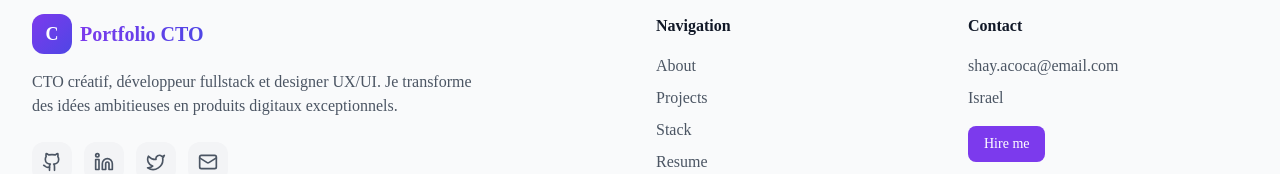
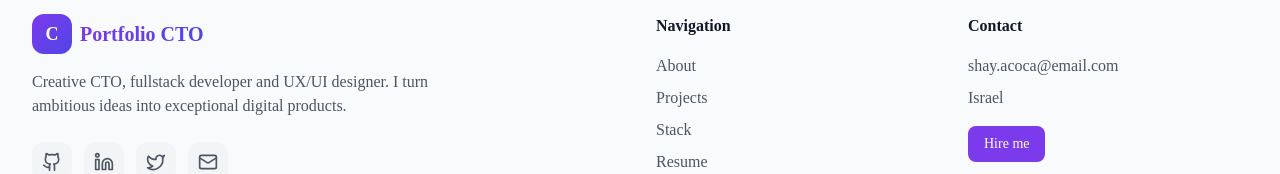
Before and after one commit to Sy2force/Portfolio---pro-2026, a React (Vite) app: page / in a window 1280 px wide. Shown: the part 4533-4707 px from the top of the page. Built offline with nearby package versions, Linux system fonts and the light colour scheme.

Commit message:
fix: final polish, resolve all build errors, full i18n coverage, and route optimization

```diff
--- a/src/components/about/AboutContent.tsx
+++ b/src/components/about/AboutContent.tsx
@@ -241,7 +241,7 @@ function ProfileHeader() {
               Shay Acoca
             </h1>
             <p className="text-xl text-white/90 mb-4">
-              CTO Junior • Développeur Fullstack • Formé chez HackerU
+              {t("about.role")}
             </p>
 
             <div className="flex flex-wrap justify-center md:justify-start gap-4 text-white/80 text-sm mb-6">
--- a/src/components/layout/Footer.tsx
+++ b/src/components/layout/Footer.tsx
@@ -31,8 +31,7 @@ export function Footer() {
               </span>
             </Link>
             <p className="text-gray-600 dark:text-gray-400 max-w-md mb-6">
-              CTO créatif, développeur fullstack et designer UX/UI.
-              Je transforme des idées ambitieuses en produits digitaux exceptionnels.
+              {t("footer.brandDescription")}
             </p>
             <div className="flex items-center gap-3">
               {socialLinks.map((link) => {
--- a/src/i18n/messages/en.json
+++ b/src/i18n/messages/en.json
@@ -144,6 +144,7 @@
   "about": {
     "title": "About",
     "subtitle": "Passionate about code, design and innovation",
+    "role": "Junior CTO • Fullstack Developer • Trained at HackerU",
     "intro": "Founder of Acoca Digital Services based in Israel. Full Stack & Digital Marketing Expert. I turn the vision of freelancers and SMEs into high-performance, tailored digital solutions.",
     "mindset": {
       "title": "My Philosophy",
@@ -504,6 +505,7 @@
     }
   },
   "footer": {
+    "brandDescription": "Creative CTO, fullstack developer and UX/UI designer. I turn ambitious ideas into exceptional digital products.",
     "rights": "All rights reserved",
     "madeWith": "Made with",
     "and": "and",
--- a/src/i18n/messages/fr.json
+++ b/src/i18n/messages/fr.json
@@ -144,6 +144,7 @@
   "about": {
     "title": "À propos",
     "subtitle": "Passionné par le code, le design et l'innovation",
+    "role": "CTO Junior • Développeur Fullstack • Formé chez HackerU",
     "intro": "Fondateur d'Acoca Digital Services basé en Israël. Expert en développement full stack et marketing digital. Je transforme la vision des indépendants et PME en solutions digitales performantes et sur-mesure.",
     "mindset": {
       "title": "Ma philosophie",
@@ -504,6 +505,7 @@
     }
   },
   "footer": {
+    "brandDescription": "CTO créatif, développeur fullstack et designer UX/UI. Je transforme des idées ambitieuses en produits digitaux exceptionnels.",
     "rights": "Tous droits réservés",
     "madeWith": "Fait avec",
     "and": "et",
```
Also changed, not shown: 1 other file (tests, documents, lock files or other folders).
